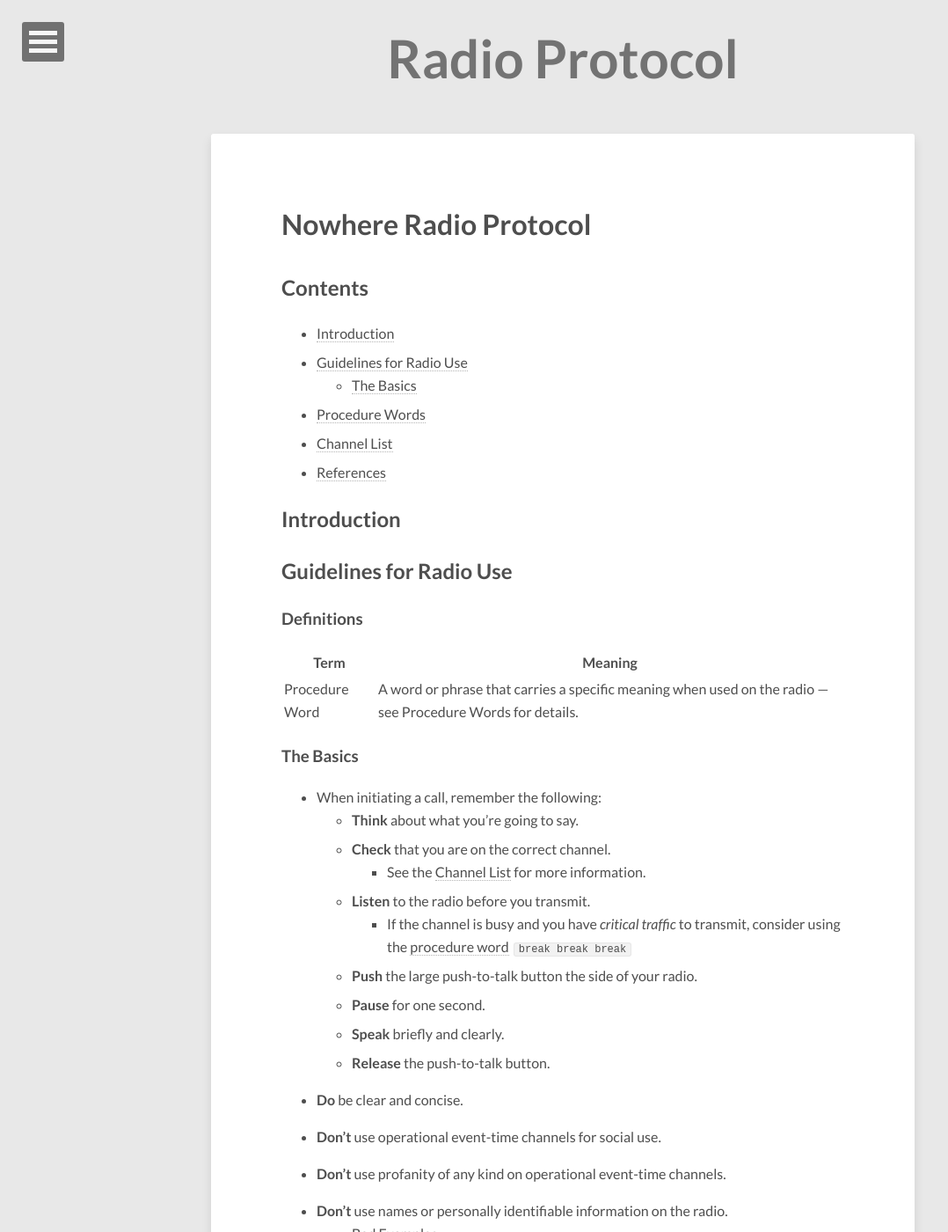
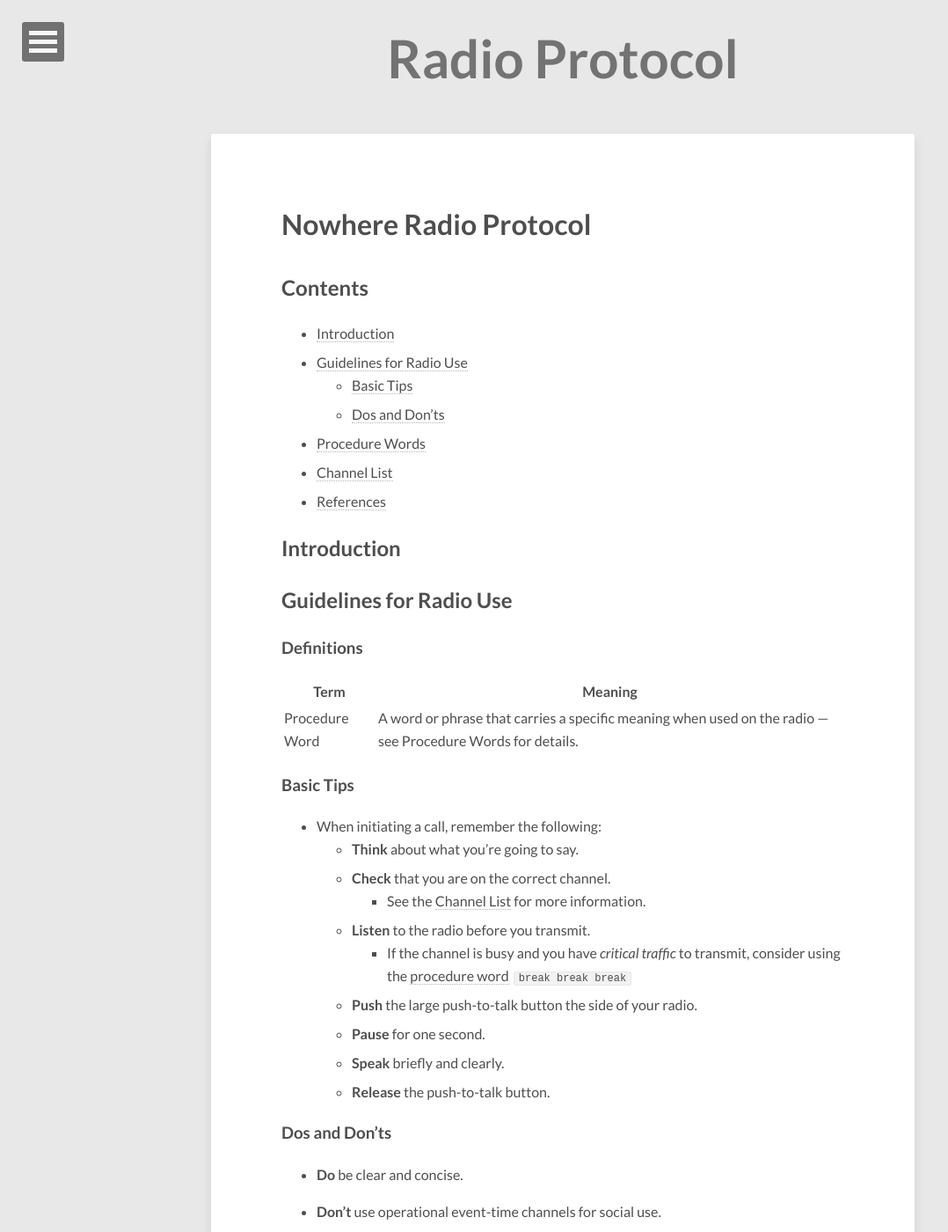
Before and after one commit to goingnowhere/malfare-protocols, a Jekyll site: the page built from protocols/en/radio_protocol/index.md, in a window 1280 px wide and 1400 px high. Shown: the whole window at 88% size, without its empty margins (0-1078 px from the left). Built offline with Jekyll 4.4.1, drawn with Linux system fonts in a browser that asks for light colours; nearby versions of some CDN libraries; comment, search, counter and statistics services are not loaded.

Commit message:
Update index.md

```diff
--- a/protocols/en/radio_protocol/index.md
+++ b/protocols/en/radio_protocol/index.md
@@ -10,7 +10,8 @@ comments: true
 ## Contents
 - [Introduction](#introduction)
 - [Guidelines for Radio Use](#guidelines-for-radio-use)
-    - [The Basics](#the-basics)
+    - [Basic Tips](#basic-tips)
+    - [Dos and Don'ts](#dos-and-donts)
 - [Procedure Words](#procedure-words)
 - [Channel List](#channel-list)
 - [References](#references)
@@ -25,7 +26,7 @@ comments: true
 |---               |---      |
 |Procedure Word    | A word or phrase that carries a specific meaning when used on the radio — see [Procedure Words](#procedure-words) for details.     |
 
-### The Basics
+### Basic Tips
 
 - When initiating a call, remember the following:
     - **Think** about what you're going to say.
@@ -37,6 +38,9 @@ comments: true
     - **Pause** for one second.
     - **Speak** briefly and clearly.
     - **Release** the push-to-talk button.
+
+
+### Dos and Don'ts
 
 - **Do** be clear and concise.
 
```
